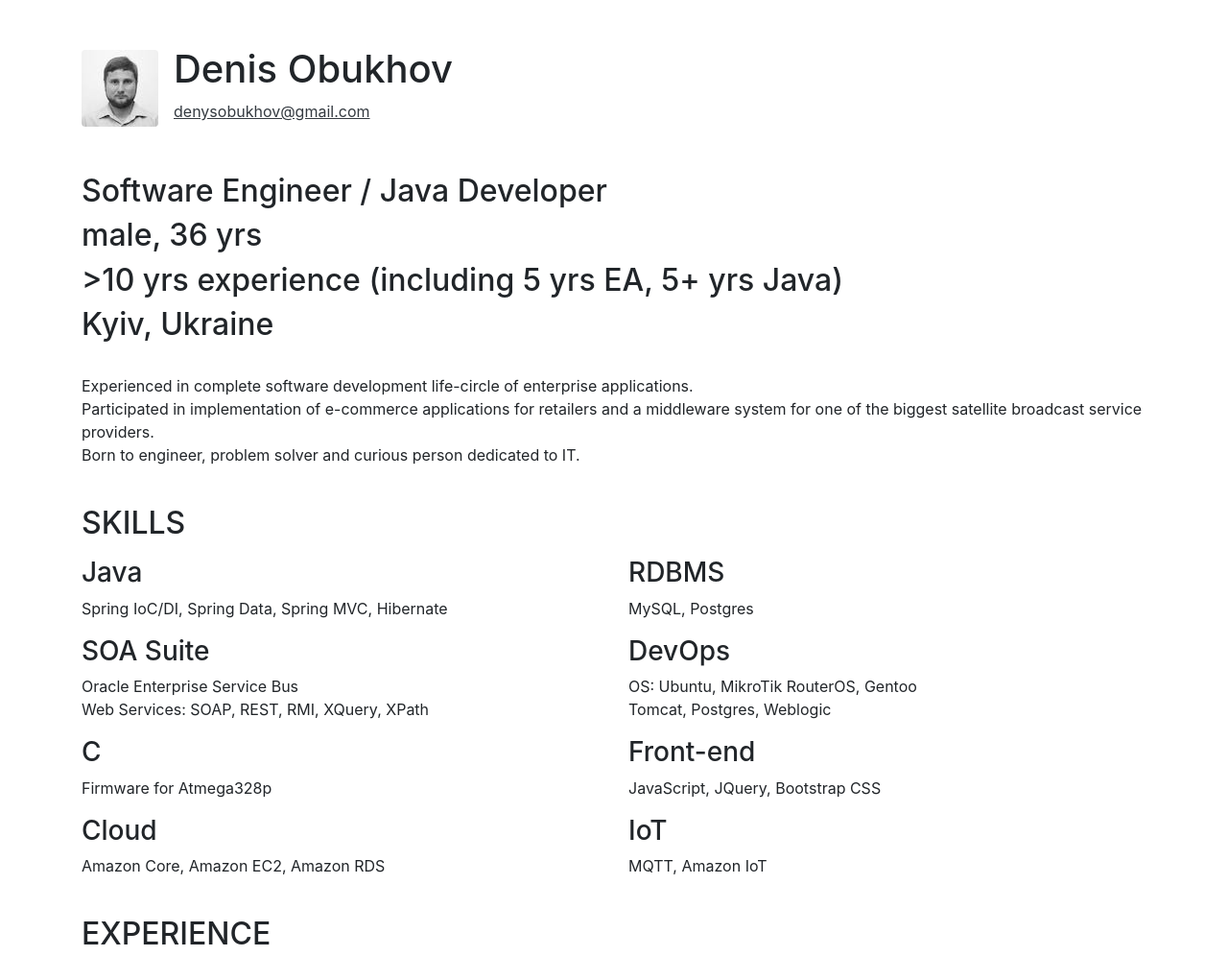
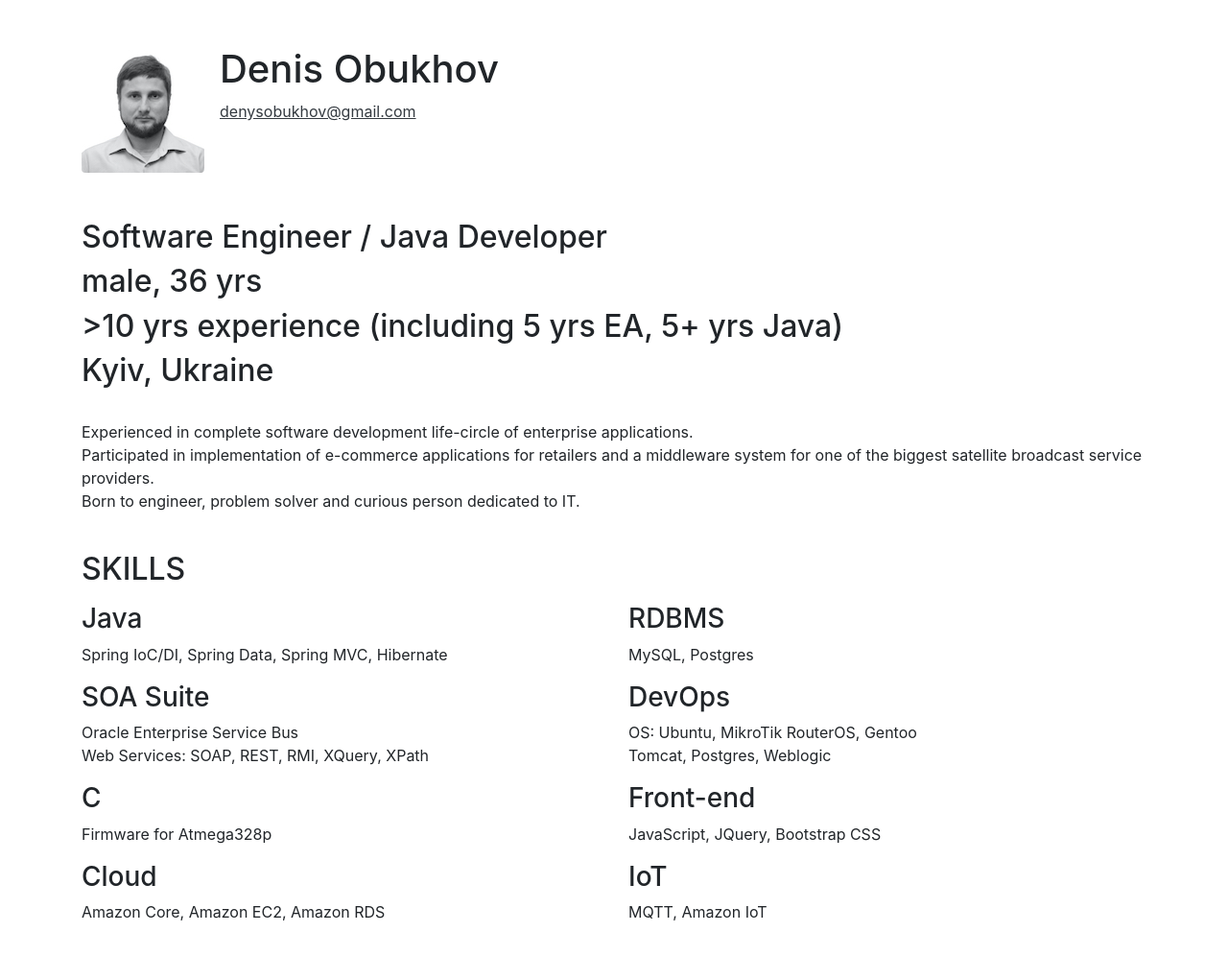
Before and after one commit to denysobukh/denysobukh.github.io, a plain HTML site: page index.html in a window 1280 px wide. Shown: the top 996 px of the page at 96% size. Drawn offline with nearby package versions, Linux system fonts and the light colour scheme.

Commit message:
minor fixes

```diff
--- a/index.html
+++ b/index.html
@@ -27,7 +27,7 @@
     <header>
         <div class="row pt-5">
             <div class="col">
-                <img src="ava-xxs.jpg" class="rounded float-left mr-3 mt-1" alt="avatar">
+                <img src="ava-c-128.jpg" class="rounded float-left mr-3 mt-1" alt="avatar">
                 <h1>Denis Obukhov</h1><a class="underline text-dark" href="mailto:denysobukhov@gmail.com">denysobukhov@gmail.com</a>
             </div>
         </div>
```
Also changed, not shown: ava-c-128.jpg (added).
